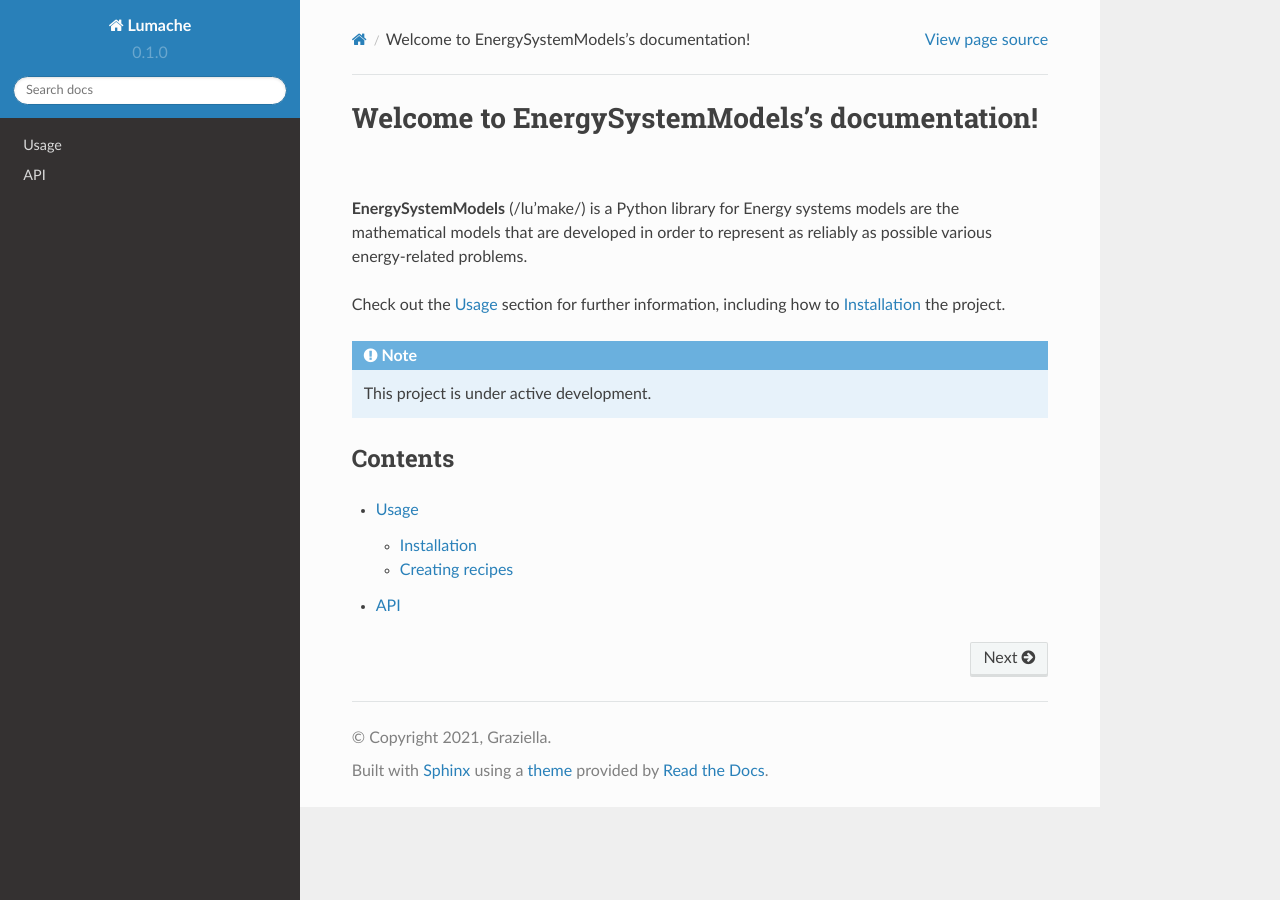
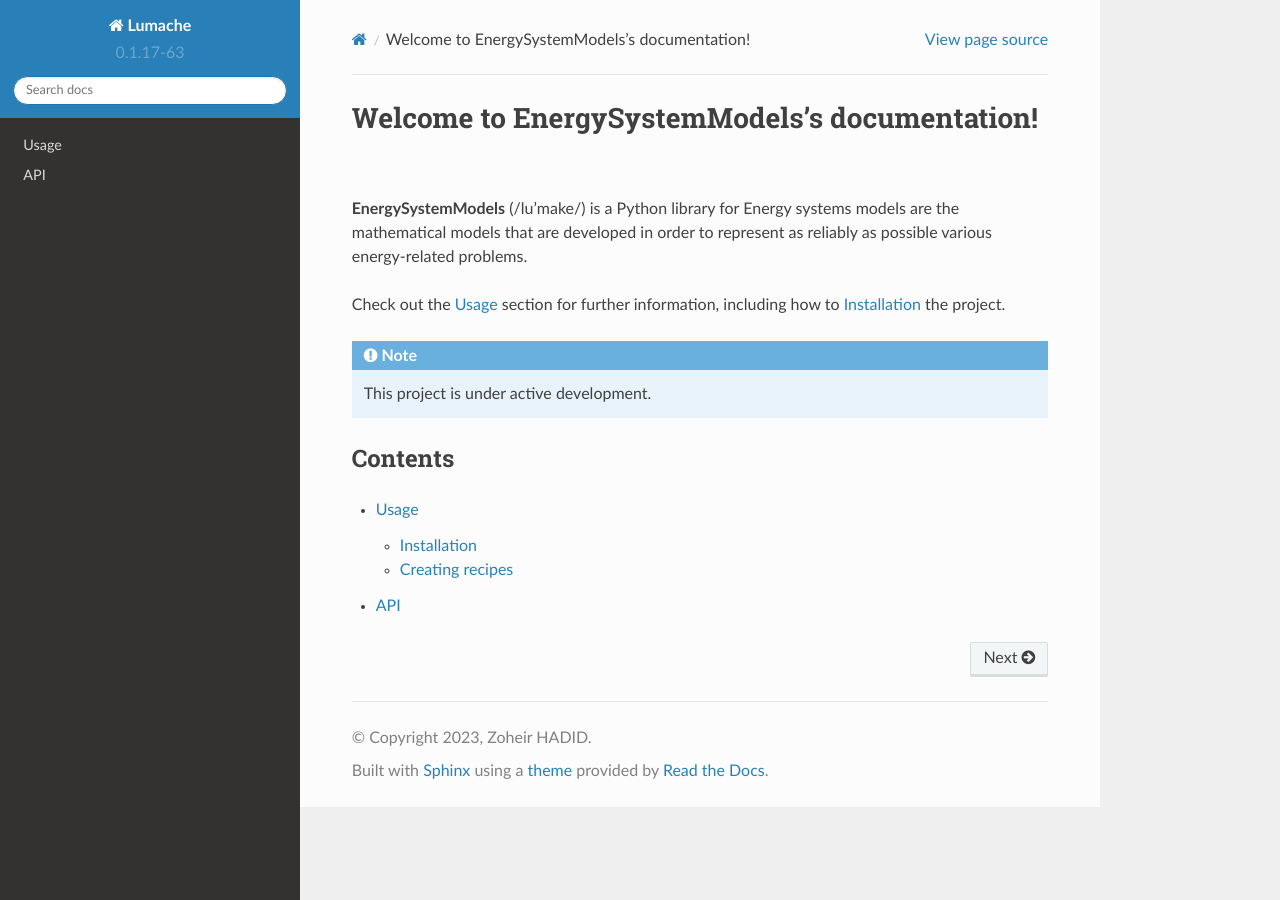
Before and after one commit to ZoheirHADID/EnergySystemModels-Tutorial, a Sphinx documentation site: the page built from docs/source/index.rst, in a window 1280 px wide. Built offline with Sphinx 7.4.7 and the Read the Docs theme 2.0.0, drawn with Linux system fonts in a browser that asks for light colours.

Commit message:
Update conf.py

```diff
--- a/docs/source/conf.py
+++ b/docs/source/conf.py
@@ -3,11 +3,11 @@
 # -- Project information
 
 project = 'Lumache'
-copyright = '2021, Graziella'
-author = 'Graziella'
+copyright = '2023, Zoheir HADID'
+author = 'Zoheir HADID'
 
-release = '0.1'
-version = '0.1.0'
+release = '0.1.17'
+version = '0.1.17-63'
 
 # -- General configuration
 
```
